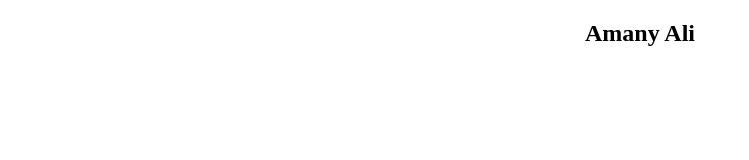
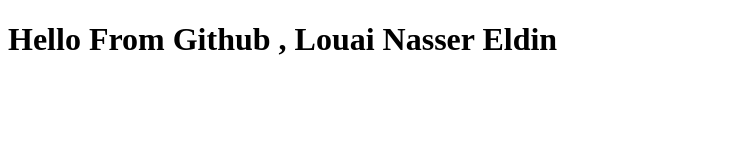
Before and after one commit to louainassereldin/demoProject, a plain HTML site: page index.html in a window 1280 px wide. Shown: the whole page, without its empty margins (0-749 px from the left). Drawn offline with Linux system fonts and the light colour scheme.

Commit message:
Add files via upload

```diff
--- a/index.html
+++ b/index.html
@@ -1,10 +1,12 @@
 <!DOCTYPE html>
-<html>
-    <head>
-    </head>
-    <body>
-        <div style="text-align: center;">
-            <h2>Amany Ali</h2>
-        </div>
-    </body>
+<html lang="en">
+<head>
+    <meta charset="UTF-8">
+    <meta name="viewport" content="width=device-width, initial-scale=1.0">
+    <meta http-equiv="X-UA-Compatible" content="ie=edge">
+    <title>Document</title>
+</head>
+<body>
+    <h1>Hello From Github , Louai Nasser Eldin</h1>
+</body>
 </html>
```
